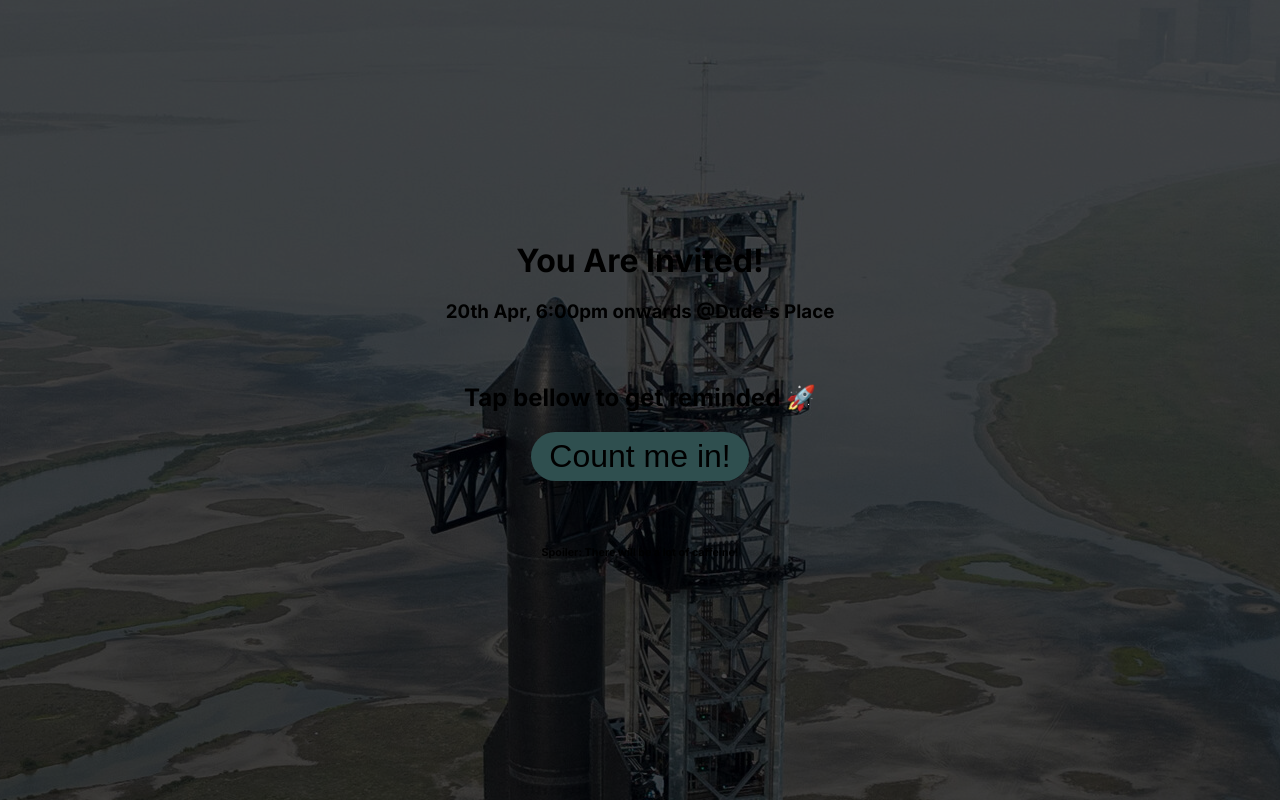
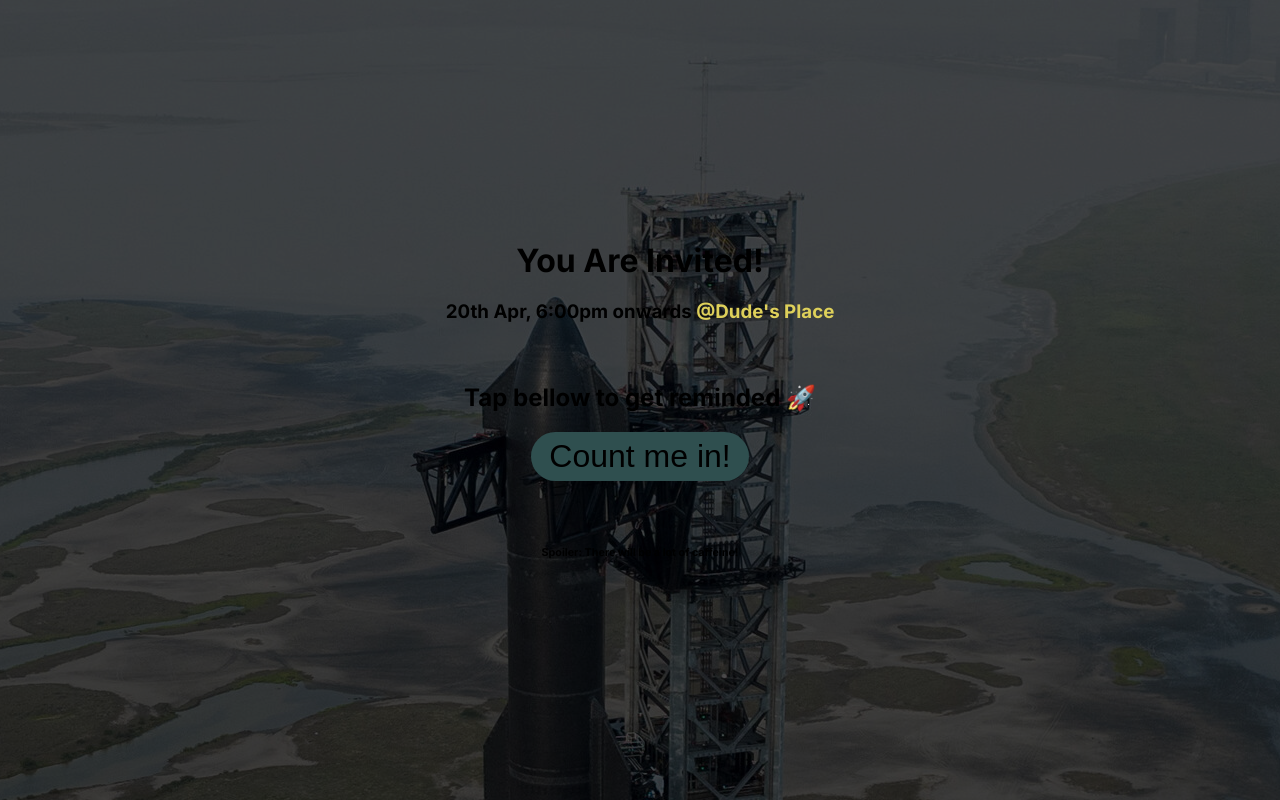
Before and after one commit to kaushal722/calendar-google-next.js, a Next.js app: page / in a window 1280 px wide. Built offline with nearby package versions, Linux system fonts and the light colour scheme.

Commit message:
added map

```diff
--- a/app/page.jsx
+++ b/app/page.jsx
@@ -18,7 +18,7 @@ export default function Home() {
     >
       <h1>You Are Invited!</h1>
       <br />
-      <h3 className={"center"}>20th Apr, 6:00pm onwards @Dude's Place</h3>
+      <h3 className={"center"}>20th Apr, 6:00pm onwards <a style={{color: "#ded05a", fontWeight: "700"}} href="https://goo.gl/maps/6mWsJo7E2aZqBBRUA">@Dude's Place</a> </h3>
       <br />
       <br />
       <br />
```
